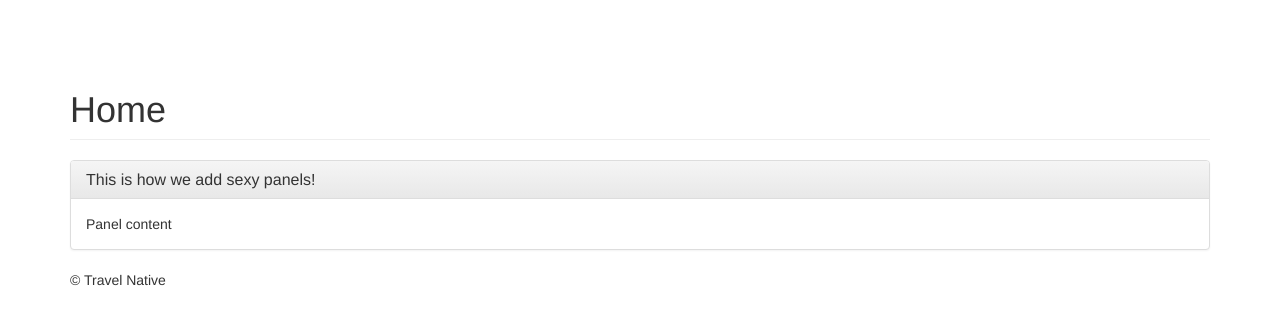
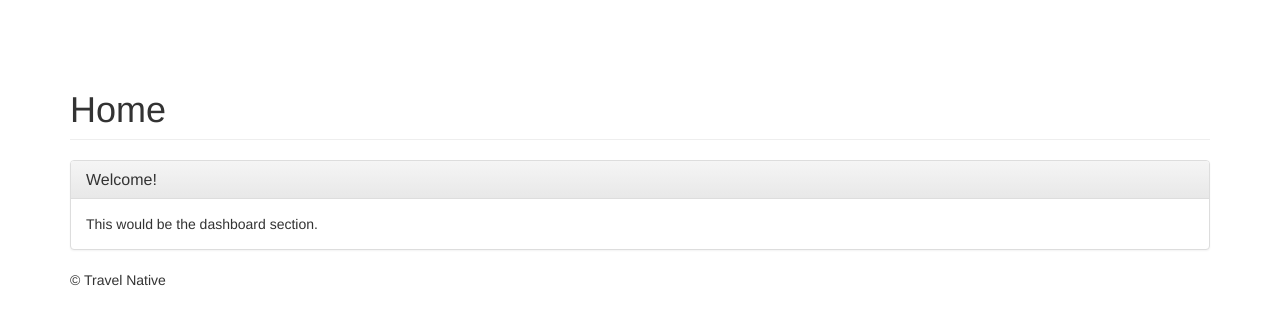
Before and after one commit to matthewdalby73/travel_native_ui, a plain HTML site: page html/planner_main.html in a window 1280 px wide. Drawn offline with nearby package versions, Linux system fonts and the light colour scheme.

Commit message:
ui updates

```diff
--- a/html/planner_main.html
+++ b/html/planner_main.html
@@ -29,10 +29,10 @@
 
     		<div class="panel panel-default">
 			  <div class="panel-heading">
-			    <h3 class="panel-title">This is how we add sexy panels!</h3>
+			    <h3 class="panel-title">Welcome!</h3>
 			  </div>
 			  <div class="panel-body">
-			    Panel content
+			    This would be the dashboard section.
 			  </div>
 			</div>
 
```
